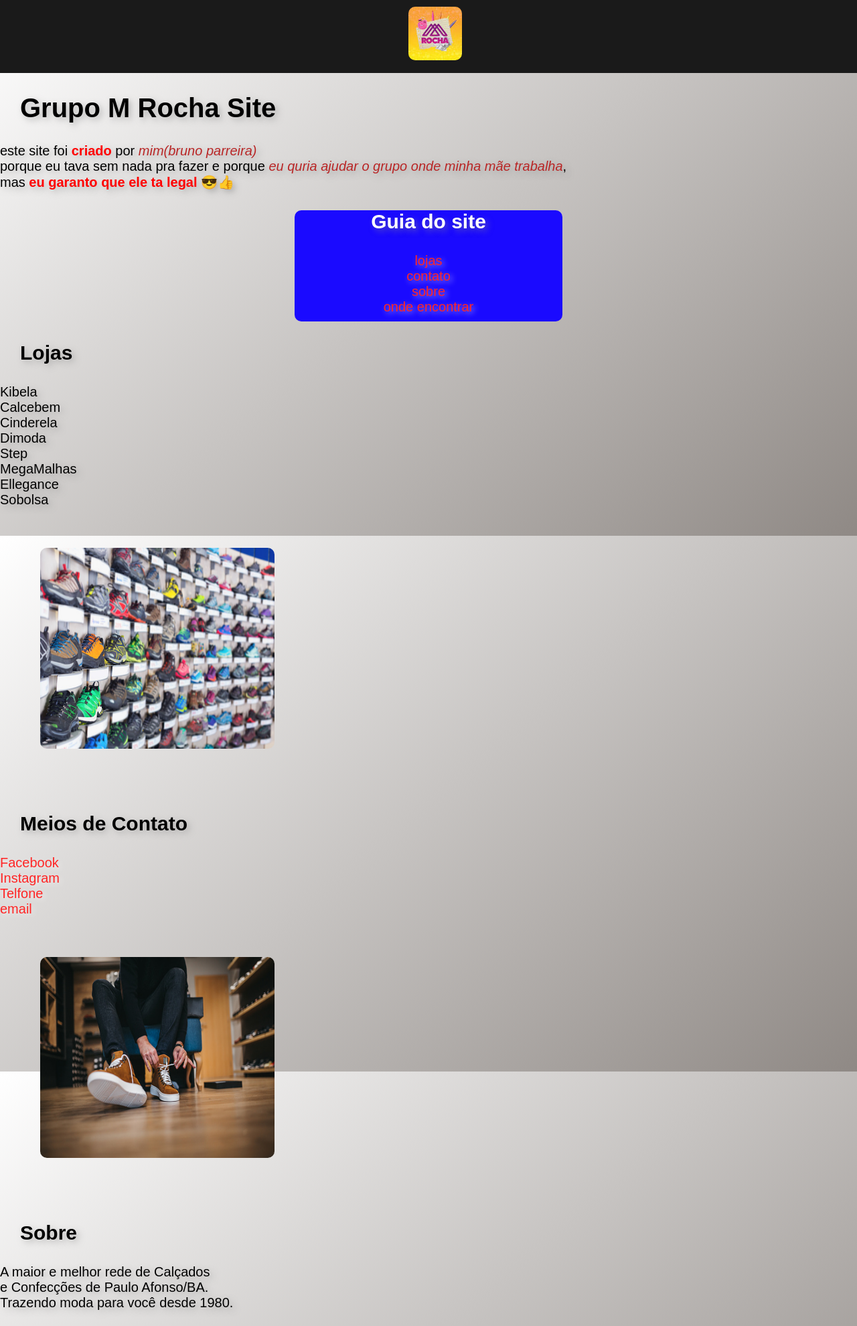
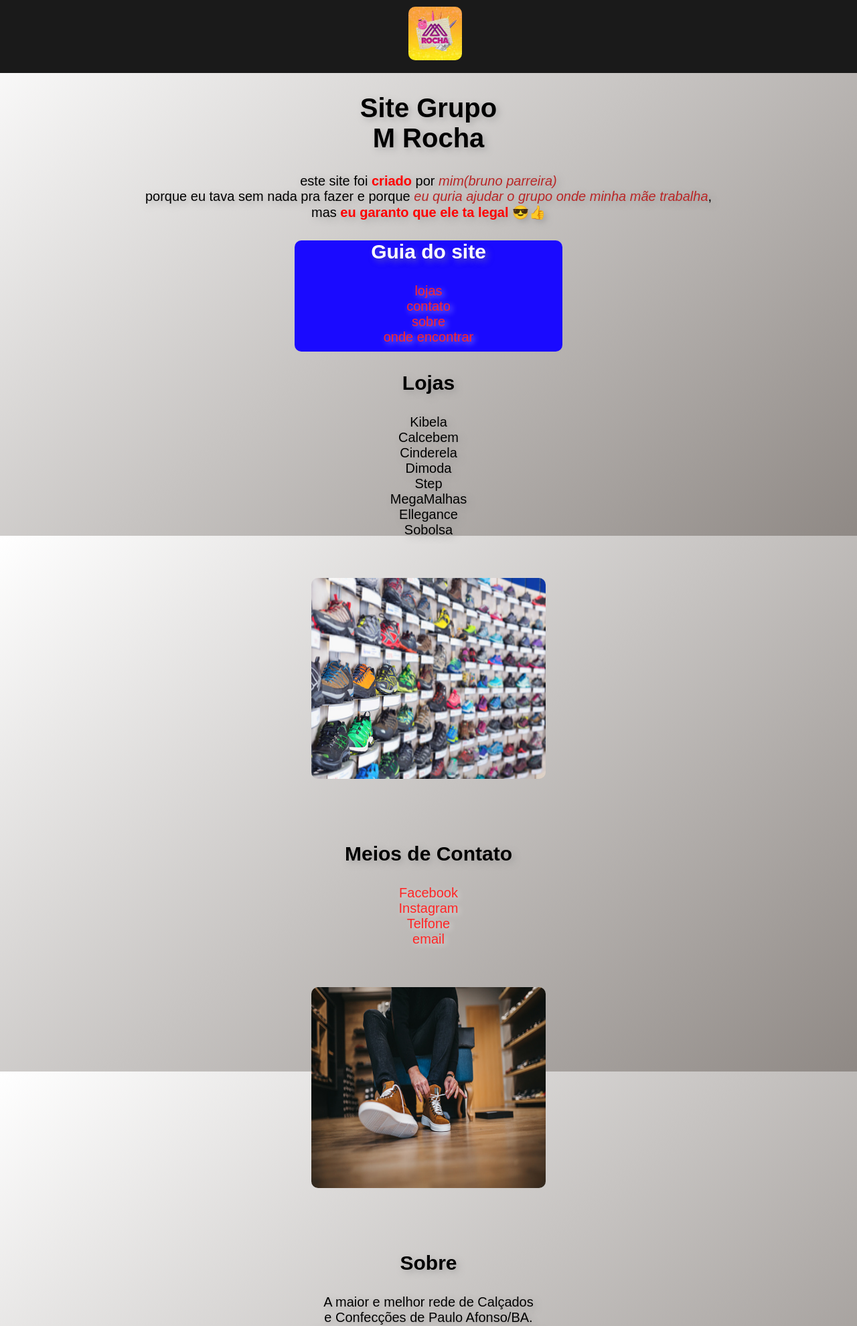
Before and after one commit to Brunin13/Brunin13.github.io, a PHP site: the page made by Mrocha Site/index.html in a window 1280 px wide. Shown: the top 1980 px of the page at 67% size. Run offline with PHP 8.4, Linux system fonts and the light colour scheme.

Commit message:
Add files via upload

```diff
--- a/Mrocha Site/index.html
+++ b/Mrocha Site/index.html
@@ -13,7 +13,7 @@
       <a href="https://www.instagram.com/grupom rochaa/" target="_blank"><img src="img/logo.jpg" alt="logotipo do Grupo M Rocha"></a>
     </div>
     <div id="container">
-      <h1>Grupo M Rocha Site</h1>
+      <h1>Site Grupo <br>M Rocha</h1>
       <p>este site foi <strong>criado</strong> por <em>mim(bruno parreira)</em><br> porque eu tava sem nada pra fazer e porque <em>eu quria ajudar o grupo onde minha mãe trabalha</em>,<br> mas <strong>eu garanto que ele ta legal</strong> 😎👍</p>
       <div class="guia">
         <h2>Guia do site</h2>
--- a/Mrocha Site/style.css
+++ b/Mrocha Site/style.css
@@ -18,7 +18,7 @@ body {
 }
 
 #container img {
-  margin: 60px;
+  margin: 60px 0px;
   width: 350px;
   height: 300px;
   border-radius: 10px;
@@ -53,7 +53,7 @@ em {
   font-size: 15pt;
   font-family: Arial, Helvetica, sans-serif;
   margin: auto;
-  text-align: justify;
+  text-align: center;
   text-shadow: 4px 4px 10px rgba(139, 139, 139, 0.521);
 
 }
@@ -75,7 +75,7 @@ em {
   background-color: #1a0aff;
   color: white;
   text-align: center;
-  min-width: 300px;
+  min-width: 200px;
   max-width: 400px;
   margin: auto;
   border-radius: 10px;
```
